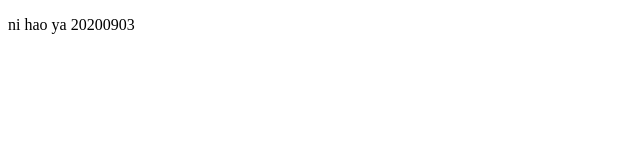
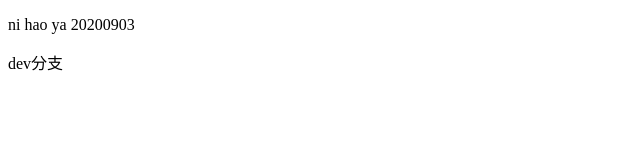
Before and after one commit to GitHub-zpy/cs_0428, a plain HTML site: page index.html in a window 1280 px wide. Shown: the full height of the page, 0-640 px from the left. Drawn offline with Linux system fonts and the light colour scheme.

Commit message:
devindex修改

```diff
--- a/index.html
+++ b/index.html
@@ -6,5 +6,6 @@
 	</head>
 	<body>
 		<p>ni hao ya 20200903</p>
+		<p>dev分支</p>
 	</body>
 </html>
```
